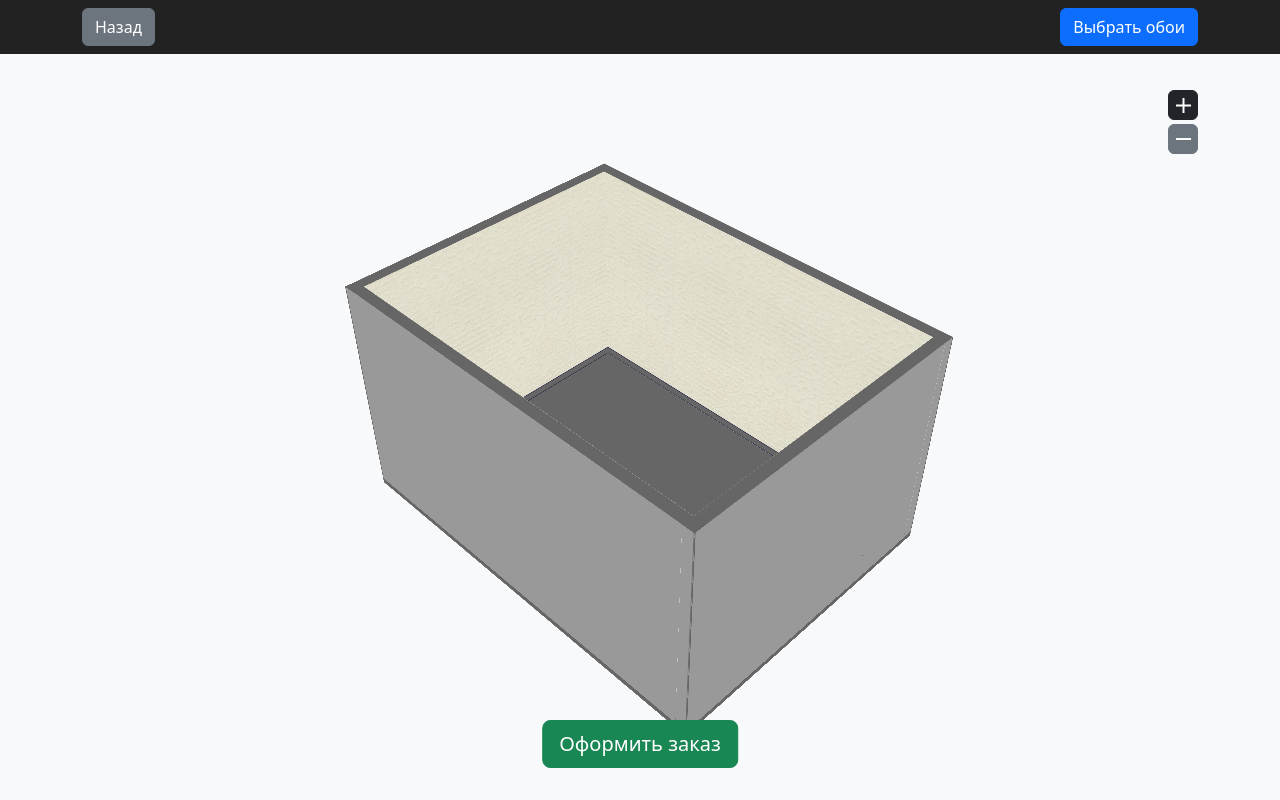
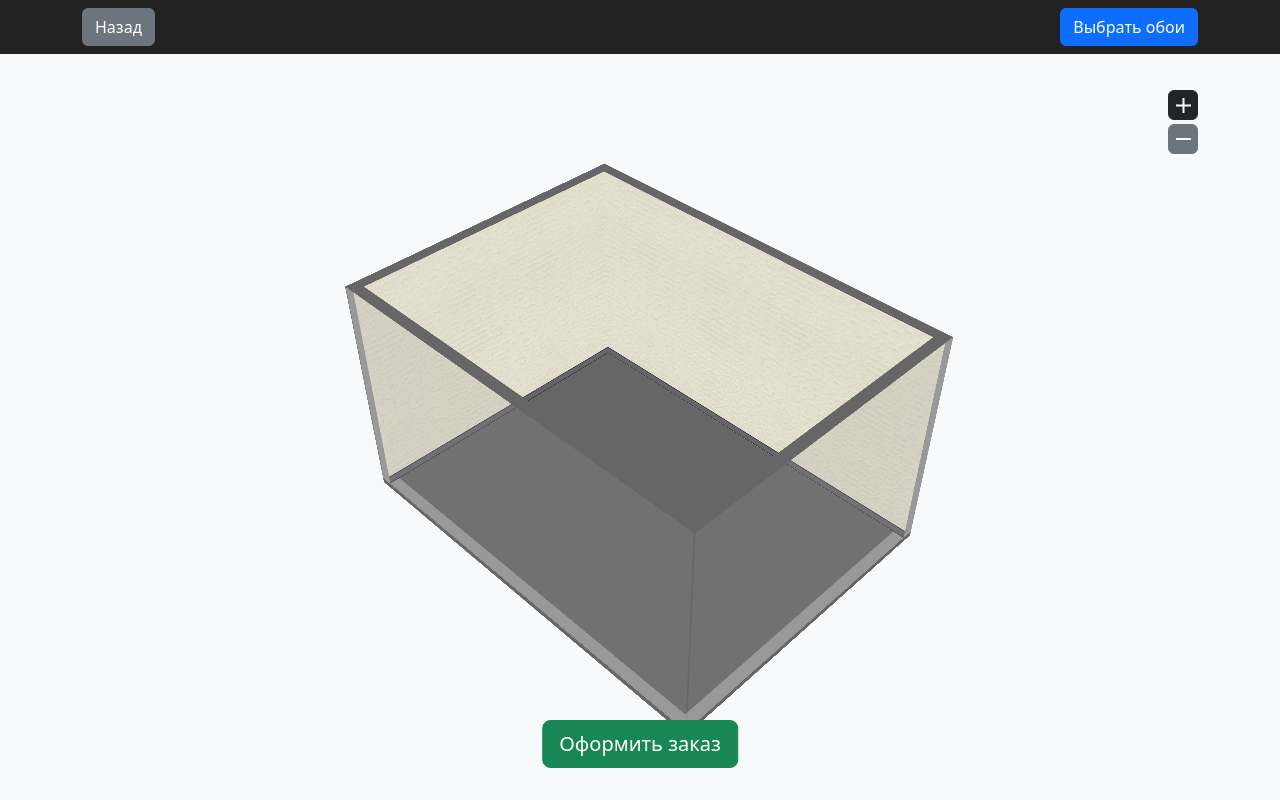
Before and after one commit to DilshatOsmanov/ai-wallpapers, a Vue app: page /room in a window 1280 px wide. Built offline with nearby package versions, Linux system fonts and the light colour scheme.

Commit message:
room wall set transparent

```diff
--- a/src/assets/scss/pages/room.scss
+++ b/src/assets/scss/pages/room.scss
@@ -148,36 +148,42 @@ $gray-end: #999;
   height: 20vw;
   transform-origin: bottom left;
   transform: rotateX(-90deg) translateZ(7vw);
+  transition: all 0.3s ease-out;
 }
 .wall-left__back {
   width: 1vw;
   height: 20vw;
   transform-origin: top left;
   transform: rotateX(-90deg) rotateY(180deg) translateX(-1vw) translateY(-20vw);
+  transition: all 0.3s ease-out;
 }
 .wall-left__right {
   width: 27vw;
   height: 20vw;
   transform-origin: top left;
   transform: rotateY(90deg) rotateZ(-90deg) translateZ(1vw) translateX(-27vw) translateY(-20vw);
+  transition: all 0.3s ease-out;
 }
 .wall-left__left {
   width: 27vw;
   height: 20vw;
   transform-origin: top left;
   transform: rotateY(-90deg) rotateZ(90deg) translateY(-20vw);
+  transition: all 0.3s ease-out;
 }
 .wall-left__top {
   width: 1vw;
   height: 100%;
   transform-origin: top left;
   transform: translateZ(20vw);
+  transition: all 0.3s ease-out;
 }
 .wall-left__bottom {
   width: 1vw;
   height: 100%;
   transform-origin: top left;
   transform: rotateY(180deg) translateX(-1vw);
+  transition: all 0.3s ease-out;
 }
 .wall-left__front {
   background-color: $gray-end;
@@ -205,6 +211,14 @@ $gray-end: #999;
 .wall-left__top {
   background-color: $gray-start;
 }
+.wall-left.active {
+  .wall-left__right {
+    opacity: 0;
+  }
+  .wall-left__left {
+    opacity: 0.2;
+  }
+}
 /***************/
 /***************/
 .wall-right {
@@ -220,36 +234,42 @@ $gray-end: #999;
   height: 20vw;
   transform-origin: bottom left;
   transform: rotateX(-90deg) translateZ(7vw);
+  transition: all 0.3s ease-out;
 }
 .wall-right__back {
   width: 1vw;
   height: 20vw;
   transform-origin: top left;
   transform: rotateX(-90deg) rotateY(180deg) translateX(-1vw) translateY(-20vw);
+  transition: all 0.3s ease-out;
 }
 .wall-right__right {
   width: 27vw;
   height: 20vw;
   transform-origin: top left;
   transform: rotateY(90deg) rotateZ(-90deg) translateZ(1vw) translateX(-27vw) translateY(-20vw);
+  transition: all 0.3s ease-out;
 }
 .wall-right__left {
   width: 27vw;
   height: 20vw;
   transform-origin: top left;
   transform: rotateY(-90deg) rotateZ(90deg) translateY(-20vw);
+  transition: all 0.3s ease-out;
 }
 .wall-right__top {
   width: 1vw;
   height: 100%;
   transform-origin: top left;
   transform: translateZ(20vw);
+  transition: all 0.3s ease-out;
 }
 .wall-right__bottom {
   width: 1vw;
   height: 100%;
   transform-origin: top left;
   transform: rotateY(180deg) translateX(-1vw);
+  transition: all 0.3s ease-out;
 }
 .wall-right__front {
   background-color: $gray-end;
@@ -277,6 +297,14 @@ $gray-end: #999;
 .wall-right__bottom {
   background-color: $gray-end;
 }
+.wall-right.active {
+  .wall-right__right {
+    opacity: 0.2;
+  }
+  .wall-right__left {
+    opacity: 0;
+  }
+}
 /***************/
 /***************/
 .wall-top {
@@ -292,12 +320,14 @@ $gray-end: #999;
   height: 20vw;
   transform-origin: bottom left;
   transform: rotateX(-90deg) translateZ(-19vw);
+  transition: all 0.3s ease-out;
 }
 .wall-top__back {
   width: 100%;
   height: 20vw;
   transform-origin: top left;
   transform: rotateX(-90deg) rotateY(180deg) translateX(-100%) translateY(-20vw);
+  transition: all 0.3s ease-out;
 }
 .wall-top__right {
   left: 100%;
@@ -305,24 +335,28 @@ $gray-end: #999;
   height: 20vw;
   transform-origin: top left;
   transform: rotateY(90deg) rotateZ(-90deg) translateZ(0) translateX(-1vw) translateY(-20vw);
+  transition: all 0.3s ease-out;
 }
 .wall-top__left {
   width: 1vw;
   height: 20vw;
   transform-origin: top left;
   transform: rotateY(-90deg) rotateZ(90deg) translateY(-20vw);
+  transition: all 0.3s ease-out;
 }
 .wall-top__top {
   width: 100%;
   height: 1vw;
   transform-origin: top left;
   transform: translateZ(20vw);
+  transition: all 0.3s ease-out;
 }
 .wall-top__bottom {
   width: 100%;
   height: 1vw;
   transform-origin: top left;
   transform: rotateY(180deg) translateX(-100%);
+  transition: all 0.3s ease-out;
 }
 .wall-top__front::after {
   content: '';
@@ -349,6 +383,14 @@ $gray-end: #999;
 .wall-top__bottom {
   background-color: $gray-end;
 }
+.wall-top.active {
+  .wall-top__front {
+    opacity: 0;
+  }
+  .wall-top__back {
+    opacity: 0.2;
+  }
+}
 /***************/
 /***************/
 .wall-bottom {
@@ -364,12 +406,14 @@ $gray-end: #999;
   height: 20vw;
   transform-origin: bottom left;
   transform: rotateX(-90deg) translateZ(-19vw);
+  transition: all 0.3s ease-out;
 }
 .wall-bottom__back {
   width: 100%;
   height: 20vw;
   transform-origin: top left;
   transform: rotateX(-90deg) rotateY(180deg) translateX(-100%) translateY(-20vw);
+  transition: all 0.3s ease-out;
 }
 .wall-bottom__right {
   left: 100%;
@@ -377,24 +421,28 @@ $gray-end: #999;
   height: 20vw;
   transform-origin: top left;
   transform: rotateY(90deg) rotateZ(-90deg) translateZ(0) translateX(-1vw) translateY(-20vw);
+  transition: all 0.3s ease-out;
 }
 .wall-bottom__left {
   width: 1vw;
   height: 20vw;
   transform-origin: top left;
   transform: rotateY(-90deg) rotateZ(90deg) translateY(-20vw);
+  transition: all 0.3s ease-out;
 }
 .wall-bottom__top {
   width: 100%;
   height: 1vw;
   transform-origin: top left;
   transform: translateZ(20vw);
+  transition: all 0.3s ease-out;
 }
 .wall-bottom__bottom {
   width: 100%;
   height: 1vw;
   transform-origin: top left;
   transform: rotateY(180deg) translateX(-100%);
+  transition: all 0.3s ease-out;
 }
 .wall-bottom__front {
   background: $gray-end;
@@ -421,3 +469,11 @@ $gray-end: #999;
 .wall-bottom__bottom {
   background-color: $gray-end;
 }
+.wall-bottom.active {
+  .wall-bottom__front {
+    opacity: 0.2;
+  }
+  .wall-bottom__back {
+    opacity: 0;
+  }
+}
--- a/src/views/RoomView.vue
+++ b/src/views/RoomView.vue
@@ -8,6 +8,7 @@ const minScale = 0.5 // Минимальное уменьшение
 const maxScale = 2 // Максимальное увеличение
 let currentRotationX = 50 // начальный угол вращения по оси X
 let currentRotationZ = 45 // начальный угол вращения по оси Z
+const isFirstWallGroupHide = ref(true)
 
 onMounted(() => {
   const h = document.querySelector('#h')
@@ -30,6 +31,7 @@ onMounted(() => {
 
     let newRotationX = currentRotationX - deltaY
     let newRotationZ = currentRotationZ - deltaX
+    updateActiveWalls(newRotationZ)
 
     newRotationX = Math.max(minRotationX, Math.min(maxRotationX, newRotationX))
 
@@ -54,6 +56,27 @@ onMounted(() => {
     if (transform) {
       currentRotationX = parseFloat(transform[1])
       currentRotationZ = parseFloat(transform[2])
+    }
+  }
+
+  const updateActiveWalls = (newRotationZ) => {
+    // Приводим значение к диапазону от 0 до 360
+    let normalizedRotation = newRotationZ % 360
+
+    // Если значение отрицательное, добавляем 360 для приведения к положительным значениям
+    if (normalizedRotation < 0) {
+      normalizedRotation = -normalizedRotation
+    }
+
+    // Логика активации классов
+    if (
+      (normalizedRotation >= 0 && normalizedRotation < 90) ||
+      (normalizedRotation >= 270 && normalizedRotation < 360)
+    ) {
+      isFirstWallGroupHide.value = true
+    } else if (normalizedRotation >= 90 && normalizedRotation < 270) {
+      // Активируем вторые две стены
+      isFirstWallGroupHide.value = false
     }
   }
 
@@ -255,7 +278,8 @@ const changeWallpaper = (url) => {
           <div class="floor__bottom face"></div>
         </div>
 
-        <div class="wall-left">
+        <div class="wall-left" :class="{ active: !isFirstWallGroupHide }">
+          <div class="wall-left__front face"></div>
           <div class="wall-left__right face">
             <span :style="`background-image: url('${wallpaperUrl}')`"></span>
           </div>
@@ -264,7 +288,7 @@ const changeWallpaper = (url) => {
           <div class="wall-left__bottom face"></div>
         </div>
 
-        <div class="wall-right">
+        <div class="wall-right" :class="{ active: isFirstWallGroupHide }">
           <div class="wall-right__right face bordered"></div>
           <div class="wall-right__left face">
             <span :style="`background-image: url('${wallpaperUrl}')`"></span>
@@ -273,16 +297,17 @@ const changeWallpaper = (url) => {
           <div class="wall-right__bottom face"></div>
         </div>
 
-        <div class="wall-top">
+        <div class="wall-top" :class="{ active: !isFirstWallGroupHide }">
           <div class="wall-top__front face">
             <span :style="`background-image: url('${wallpaperUrl}')`"></span>
           </div>
           <div class="wall-top__back face bordered"></div>
           <div class="wall-top__top face"></div>
           <div class="wall-top__bottom face"></div>
+          <div class="wall-top__right face"></div>
         </div>
 
-        <div class="wall-bottom">
+        <div class="wall-bottom" :class="{ active: isFirstWallGroupHide }">
           <div class="wall-bottom__front face bordered"></div>
           <div class="wall-bottom__back face">
             <span :style="`background-image: url('${wallpaperUrl}')`"></span>
```
